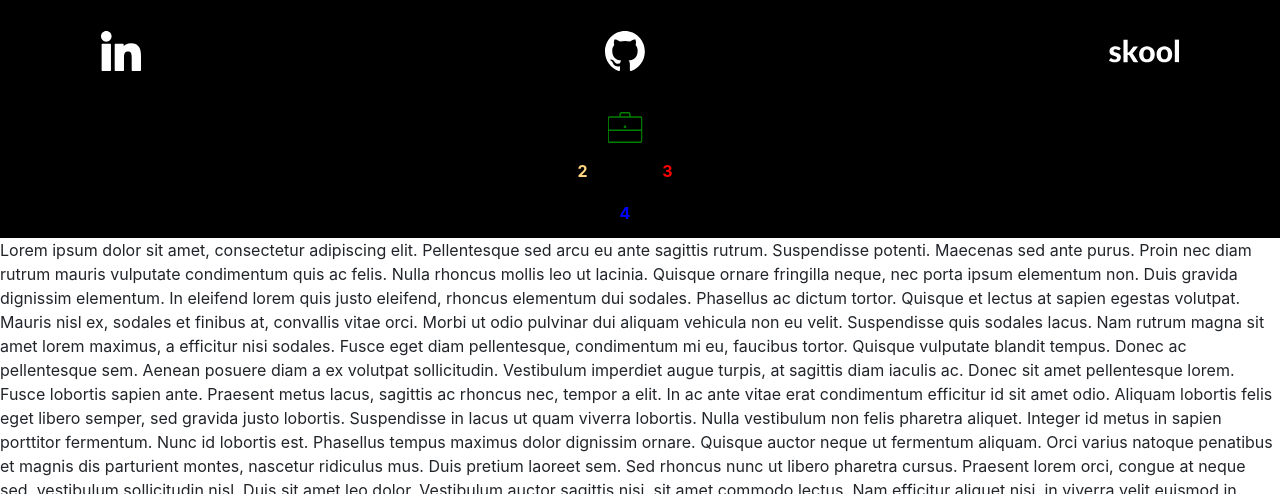
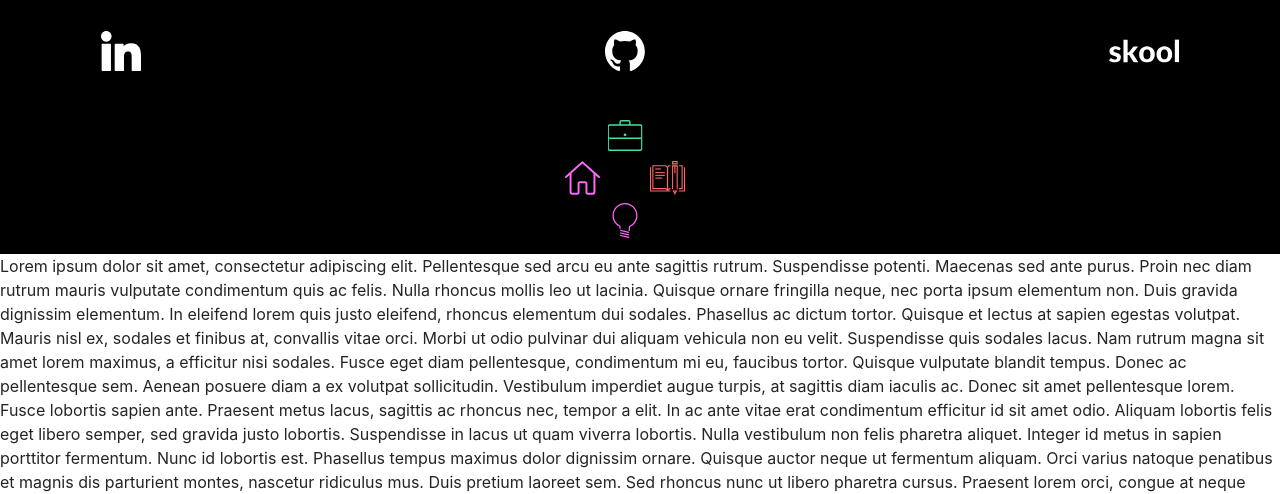
Before and after one commit to BakirBukvic/resume_website, a Django app: page / in a window 1280 px wide. Shown: the top 494 px of the page. Run offline with Django 5.2, Linux system fonts and the light colour scheme; data comes from the database, SQL or seed files in the repository; some libraries are stand-ins or nearby versions.

Commit message:
finish work on navigation button styling

```diff
--- a/assets/styles.css
+++ b/assets/styles.css
@@ -3,77 +3,149 @@
 }
 
 .mx-auto_offset-10 {
-    /* Keep mx-auto’s horizontal centering, then move right by 10px */
     transform: translateX(-15px);
 }
-  /* Hide the hamburger icon (if not needed) */
+
 .joystick-nav .navbar-toggler {
     display: none;
 }
 
-  /* Make the container smaller so buttons are closer */
 .joystick-container {
     position: relative;
-    width: 120px; /* Reduced from 200px */
+    width: 120px;
     height: 120px;
 }
 
-  /* Common button styles, also made a bit smaller */
 .joystick-button {
     position: absolute;
     display: flex;
     align-items: center;
     justify-content: center;
-    width: 35px;   /* Reduced from 45px */
+    width: 35px;
     height: 35px;
     border-radius: 50%;
     color: #fff;
     text-decoration: none;
     font-weight: bold;
-    font-size: 1rem; /* Slightly smaller font */
-    transition: background-color 0.2s;
+    font-size: 1rem;
+    transition: all 0.3s ease-in-out;
+    text-decoration: none !important;
 }
 
-  /* Top button => center horizontally */
+.joystick-button img {
+    transition: opacity 0.3s ease-in-out;
+}
+
+.button-label {
+    display: none;
+    color: inherit;
+    font-size: 0.8rem;
+    text-align: center;
+}
+
+/* Common hover effects for all buttons */
+.joystick-button:hover img {
+    display: none;
+}
+
+.joystick-button:hover .button-label {
+    display: block;
+}
+
+/* Top button */
 .top-btn {
     top: 0;
     left: 50%;
     transform: translateX(-50%);
-    color: green;
-  }
-  .top-btn:hover {
-    background-color: #32cd32;
+    color: #40E2A0;
 }
 
-  /* Left button => left side, centered vertically */
+.top-btn:hover {
+    color: #32cd32;
+
+}
+
+/* Left button */
 .left-btn {
     left: 0;
     top: 50%;
     transform: translateY(-50%);
-    color: #FFD580; /* light orange */
-  }
-  .left-btn:hover {
-    background-color: #FFC04D;
+    color: #FF69F8;
 }
 
-  /* Right button => right side, centered vertically */
+.left-btn:hover {
+    color: #FFC04D;
+
+}
+
+/* Right button */
 .right-btn {
     right: 0;
     top: 50%;
     transform: translateY(-50%);
-    color: red;
-  }
-  .right-btn:hover {
-    background-color: #ff4040;
+    color: #FFD580;
 }
 
-  /* Bottom button => center horizontally at the bottom */
+.right-btn:hover {
+    color: #ff4040;
+
+}
+
+/* Bottom button */
 .bottom-btn {
     bottom: 0;
     left: 50%;
     transform: translateX(-50%);
     color: blue;
 }
+
 .bottom-btn:hover {
-    background-color: #4169e1;
+    color: #4169e1;
+
 }
+
+/* Sticky navigation styles */
+.joystick-nav {
+    transition: all 0.3s ease-in-out;
+    padding: 1rem 0;
+}
+
+.joystick-nav.sticky {
+    position: fixed;
+    top: 0;
+    width: 100%;
+    z-index: 1000;
+    background-color: rgba(0, 0, 0, 0.9) !important;
+    box-shadow: 0 2px 10px rgba(0, 0, 0, 0.3);
+    padding: 0.3rem 0;
+}
+
+.joystick-nav.sticky .joystick-container {
+    display: flex;
+    flex-direction: row;
+    width: 100%;
+    justify-content: center;
+    gap: 2rem;
+    height: 40px;
+}
+
+.joystick-nav.sticky .joystick-button {
+    position: relative;
+    transform: none !important;
+    top: auto;
+    left: auto;
+    right: auto;
+    bottom: auto;
+    width: 30px;
+    height: 30px;
+}
+
+.joystick-nav.sticky .joystick-button img {
+    width: 25px;
+    height: 25px;
+}
+
+
+.joystick-button:hover {
+  text-decoration: none !important;
+}
--- a/base/templates/welcome.html
+++ b/base/templates/welcome.html
@@ -29,20 +29,38 @@
 
             </div>
         </nav>
+        <!-- <a href="" class="nav-link">Work Experience</a>
+        <a href="" class="nav-link">Projects</a>
+        <a href="" class="nav-link">Education</a> -->
+
 
         <nav class="navbar navbar-dark bg-dark joystick-nav">
             <div class="joystick-container mx-auto mx-auto_offset-10">
               <!-- Top button (e.g. "1") -->
-              <a href="#" class="joystick-button top-btn"><img src="{% static 'svgs/work_experience.svg' %}" alt="Skool" width="35" height="35" class="d-inline-block align-text-top"></a>
+              <a href="#" class="joystick-button top-btn">
+                <img src="{% static 'svgs/work_experience.svg' %}" alt="Work Experience" width="35" height="35" class="d-inline-block align-text-top">
+                <span class="button-label">Experience</span>
+            </a>
 
               <!-- Left button (e.g. "2") -->
-              <a href="#" class="joystick-button left-btn">2</a>
+              <a href="#" class="joystick-button left-btn">
+
+                <img src="{% static 'svgs/home.svg' %}" alt="Home" width="35" height="35" class="d-inline-block align-text-top">
+                <span class="button-label">Home</span>
+            </a>
 
               <!-- Right button (e.g. "3") -->
-              <a href="#" class="joystick-button right-btn">3</a>
+              <a href="#" class="joystick-button right-btn">
+                <img src="{% static 'svgs/education.svg' %}" alt="Education" width="35" height="35" class="d-inline-block align-text-top">
+                <span class="button-label">Education</span>
+            </a>
 
               <!-- Bottom button (e.g. "4") -->
-              <a href="#" class="joystick-button bottom-btn">4</a>
+              <a href="#" class="joystick-button bottom-btn">
+                <img src="{% static 'svgs/projects.svg' %}" alt="Projects" width="35" height="35" class="d-inline-block align-text-top">
+                <span class="button-label">Projects</span>
+            </a>
+
             </div>
           </nav>
 
@@ -106,6 +124,26 @@ Donec gravida euismod ex, a tincidunt dui commodo non. Donec eu ante scelerisque
        </body>
 
 
+<script>
 
+document.addEventListener('DOMContentLoaded', function() {
+    const nav = document.querySelector('.joystick-nav');
+    const navTop = nav.offsetTop;
+    const buttons = document.querySelectorAll('.joystick-button');
+
+    function fixedNav() {
+        if (window.scrollY >= navTop) {
+            nav.classList.add('sticky');
+            buttons.forEach(button => {
+                button.style.transition = 'all 0.3s ease-in-out';
+            });
+        } else {
+            nav.classList.remove('sticky');
+        }
+    }
+
+    window.addEventListener('scroll', fixedNav);
+});
+</script>
 
 </html>
```
Also changed, not shown: assets/svgs/education.svg (added), assets/svgs/home.svg (added), assets/svgs/projects.svg (added), assets/svgs/work_experience.svg. Lines whose indentation alone changed are shown as unchanged.
